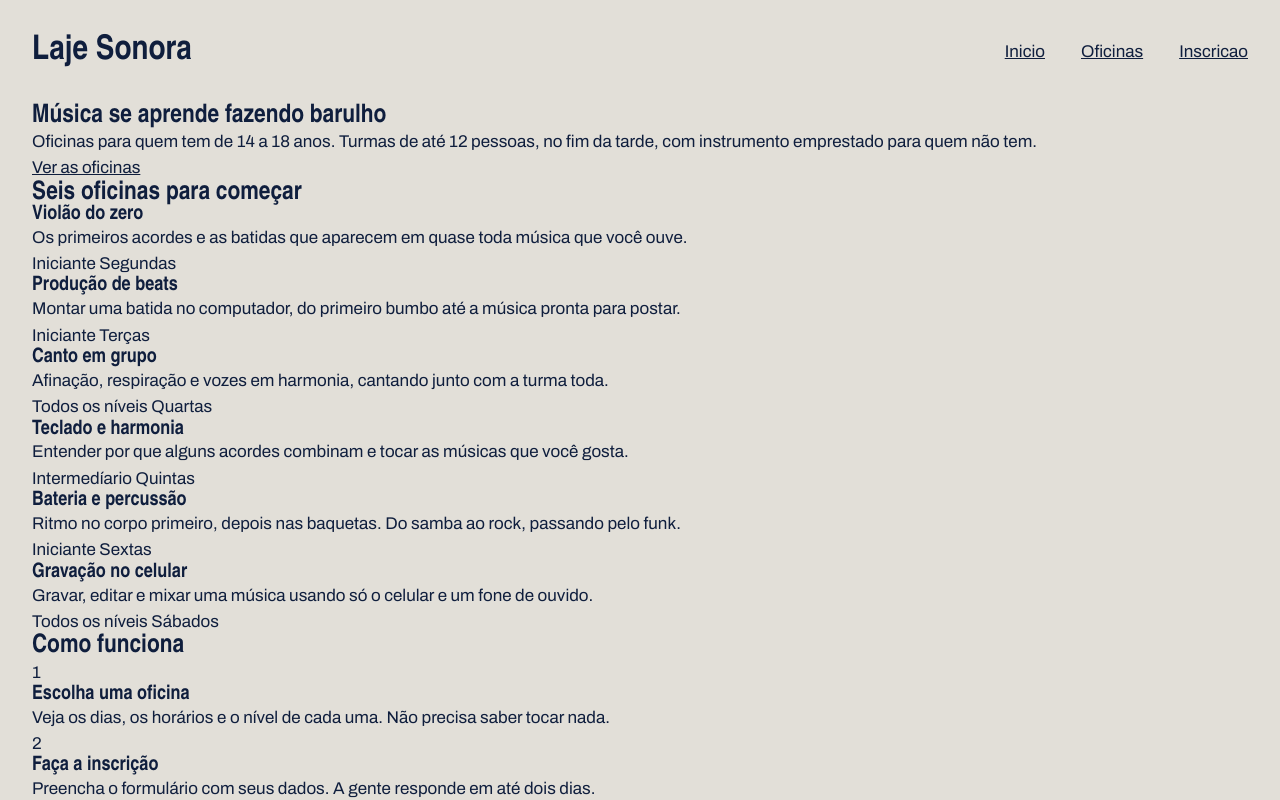
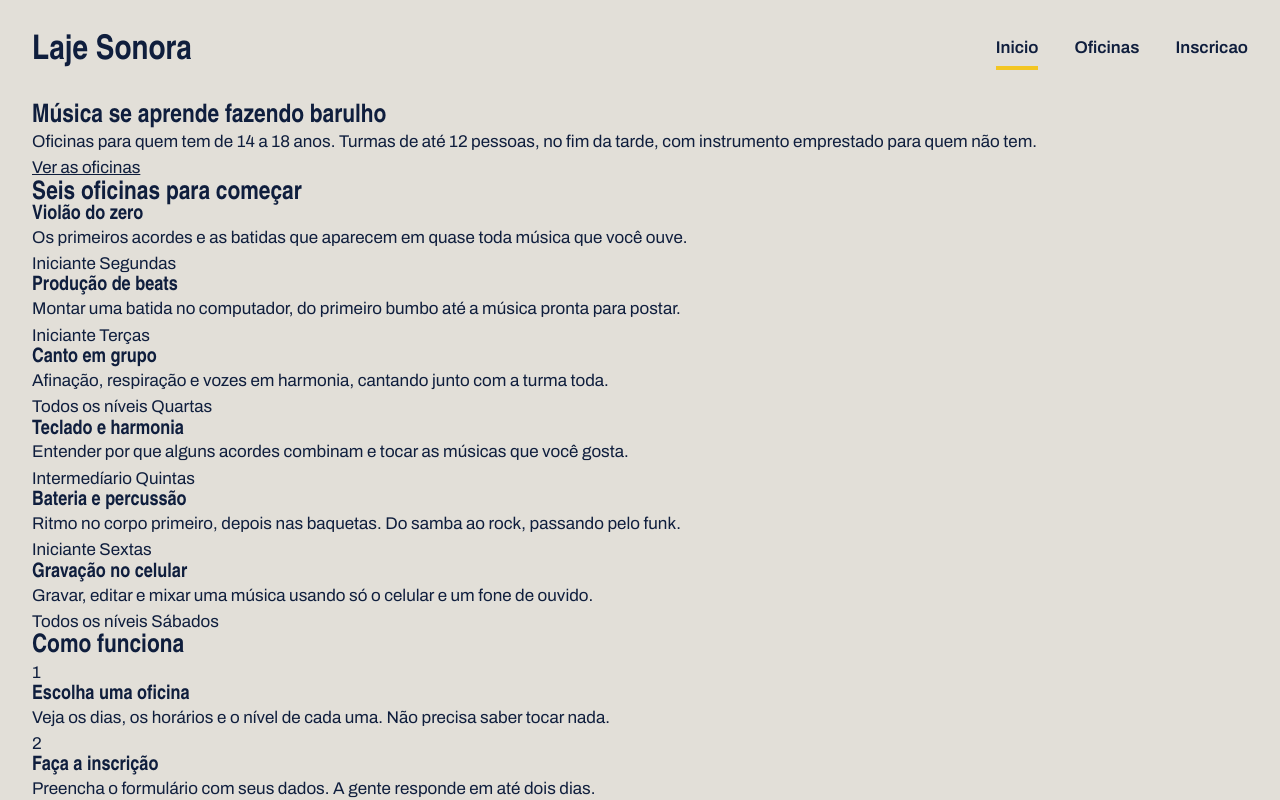
Before and after one commit to rebecacastro1tia/laje_sonora, a plain HTML site: page index.html in a window 1280 px wide. Shown: the top 800 px of the page. Drawn offline with Linux system fonts and the light colour scheme; a web font is replaced by a local one.

Commit message:
Topo com flex 1

```diff
--- a/index.css
+++ b/index.css
@@ -56,4 +56,19 @@ h1, h2, h3 {
 .menu {
     display: flex;
     gap: 36px;
+
+   a {
+    font-weight: 600;
+    text-decoration: none;
+    padding-bottom: 4px;
+    border-bottom: 4px solid transparent;
+
+   }
+   a:hover {
+    border-bottom-color: var(--tinta);
+   }
+
+   a.atual {
+    border-bottom-color: var(--fita);
+   }
 }
```
